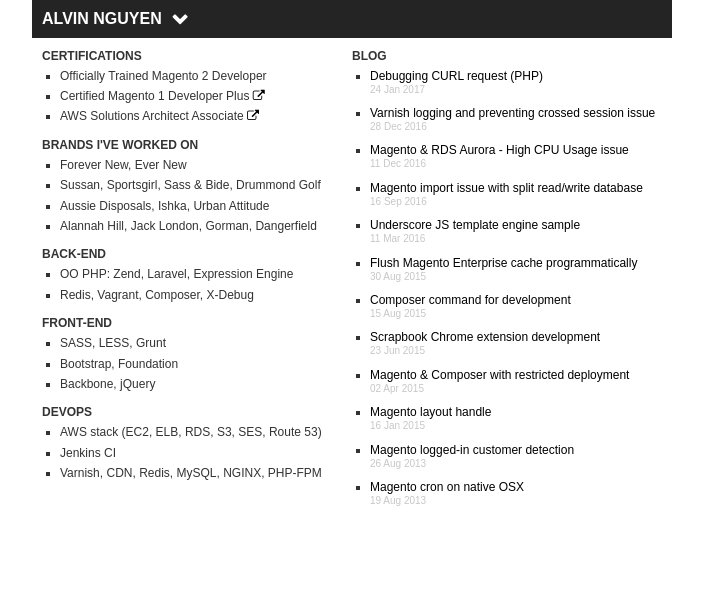
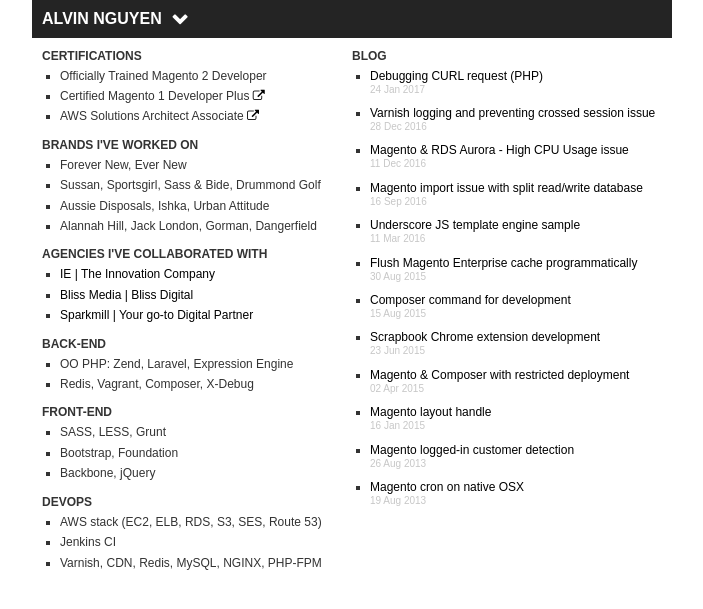
Before and after one commit to alvinnguyen/alvinnguyen.github.io, a Jekyll site: the page built from index.html, in a window 1280 px wide. Shown: the top 609 px of the page, without its empty margins (288-991 px from the left). Built offline with Jekyll 4.4.1, drawn with Linux system fonts in a browser that asks for light colours; nearby versions of some CDN libraries.

Commit message:
Update index.html

```diff
--- a/index.html
+++ b/index.html
@@ -15,6 +15,12 @@
             <li>Sussan, Sportsgirl, Sass & Bide, Drummond Golf</li>
             <li>Aussie Disposals, Ishka, Urban Attitude</li>
             <li>Alannah Hill, Jack London, Gorman, Dangerfield</li>
+        </ul>
+        <b class="homepage-section">AGENCIES I'VE COLLABORATED WITH</b>
+        <ul>
+            <li><a href="https://www.ie.com.au/">IE | The Innovation Company</a></li>
+            <li><a href="https://www.blissdigital.com.au/">Bliss Media | Bliss Digital</a></li>
+            <li><a href="https://sparkmill.com/">Sparkmill | Your go-to Digital Partner</a></li>
         </ul>
         <b class="homepage-section">BACK-END</b>
         <ul>
```
